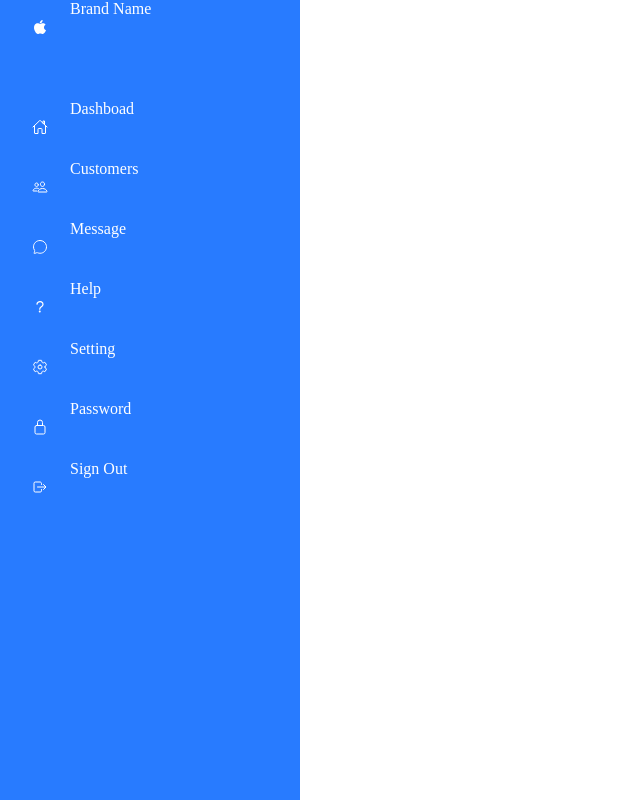
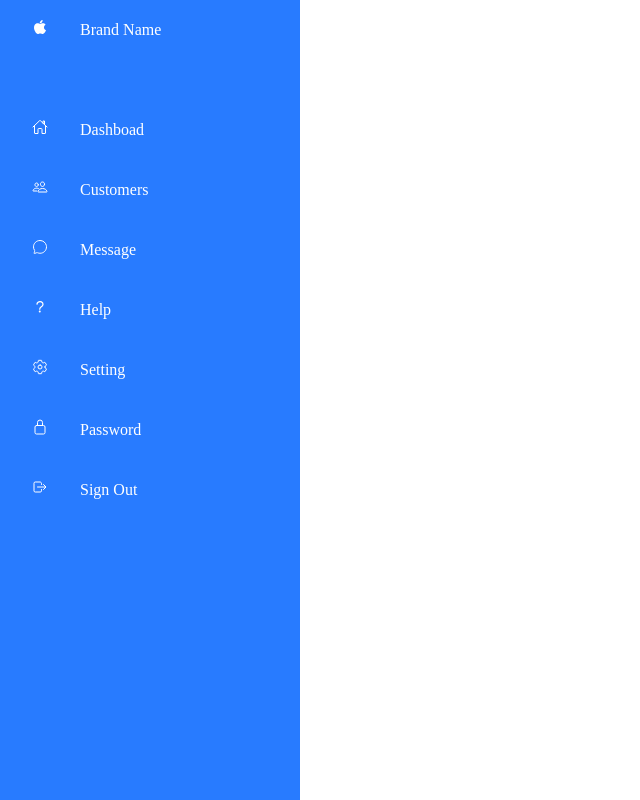
Before and after one commit to AGRAHARI07/Dashboard-React, a React (Create React App) app: page / in a window 1280 px wide. Shown: the whole page, without its empty margins (0-640 px from the left). Built offline with nearby package versions, Linux system fonts and the light colour scheme.

Commit message:
Fix: Navigation bar

```diff
--- a/src/index.css
+++ b/src/index.css
@@ -78,3 +78,16 @@ body {
   line-height:  60px;
   text-align: center;
 }
+
+.navigation ul li a .icon icon-icon {
+  font-size: 1.75em;
+}
+
+.navigation ul li a .title {
+  position: relative;
+  display: block;
+  padding: 0 10px;
+  height: 60px;
+  line-height: 60px;
+  text-align: center;
+}
```
